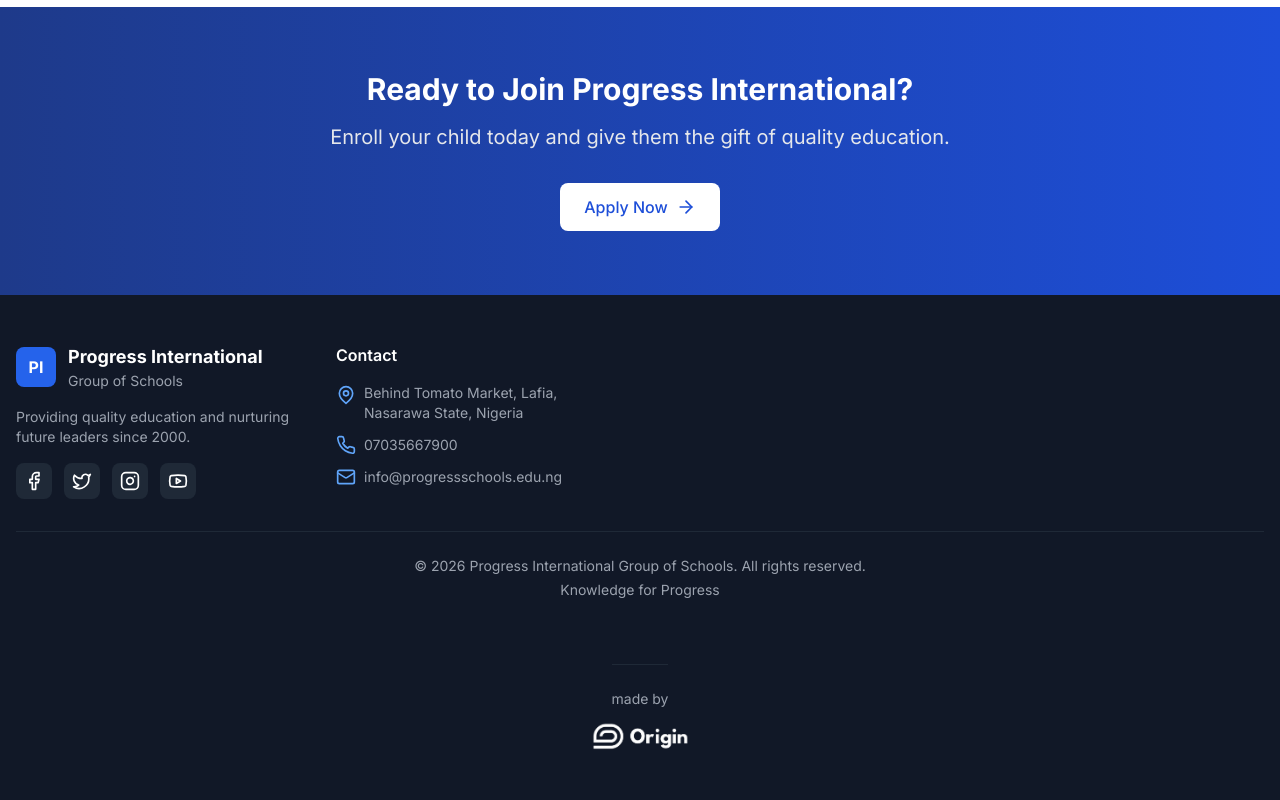
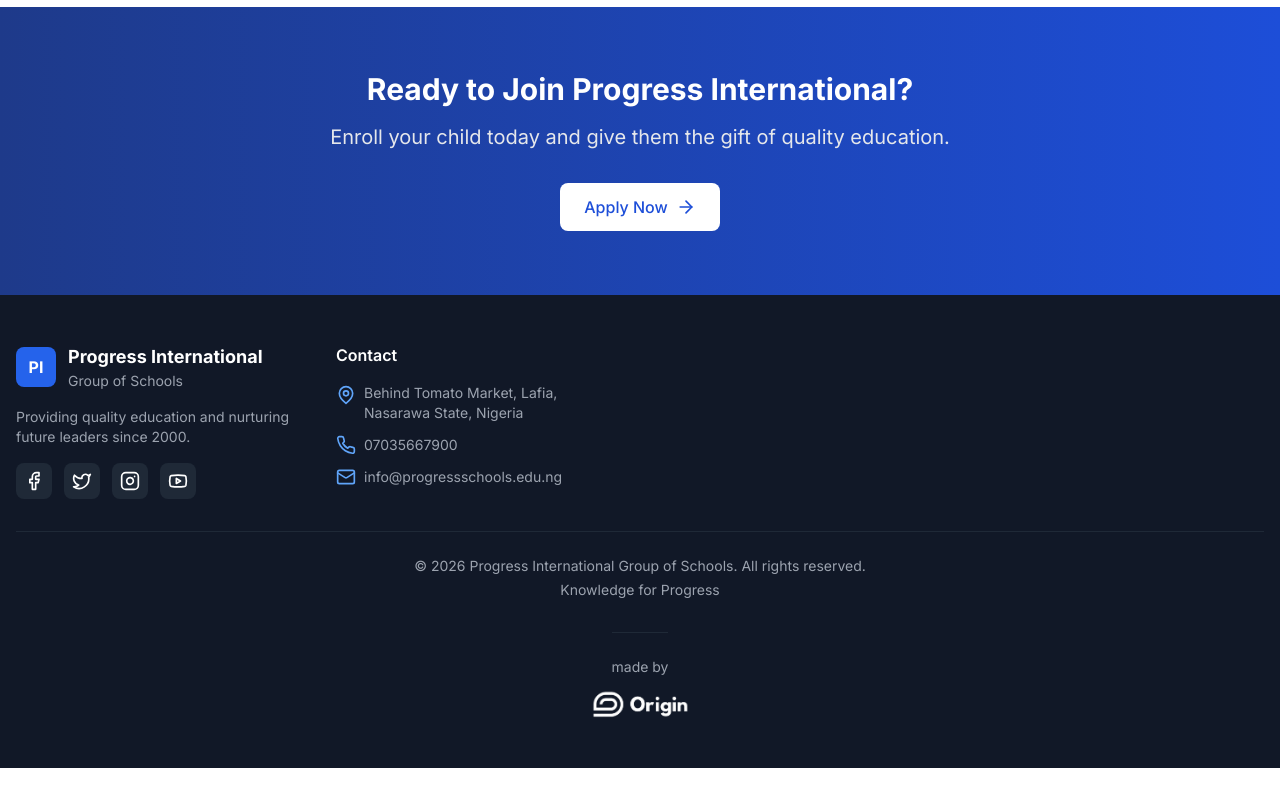
Before and after one commit to Omerta-Platforms/Good-foundation, a Next.js app: page / in a window 1280 px wide. Shown: the part 2924-3724 px from the top of the page. After the commit the page ends 3692 px from the top, so only its background shows below. Built offline with nearby package versions, Linux system fonts and the light colour scheme.

Commit message:
Update page.tsx

```diff
--- a/src/app/page.tsx
+++ b/src/app/page.tsx
@@ -475,8 +475,8 @@ export default function HomePage() {
 
 
 
-          <div className="flex flex-col items-center justify-center space-y-3 mt-8">
-            <div className="border-t border-gray-800 mt-8 pt-6 text-center text-sm text-gray-400">
+          <div className="flex flex-col items-center justify-center space-y-3 mt-4">
+            <div className="border-t border-gray-800 mt-4 pt-6 text-center text-sm text-gray-400">
               made by
             </div>
               <Image
```
